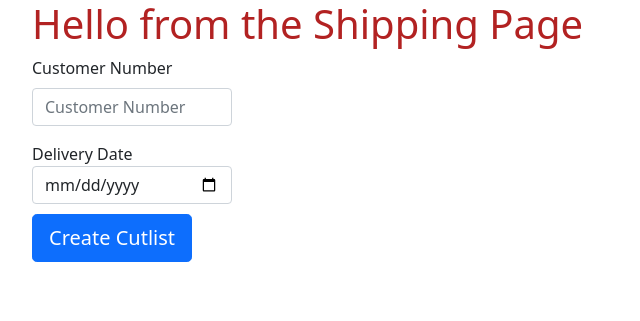
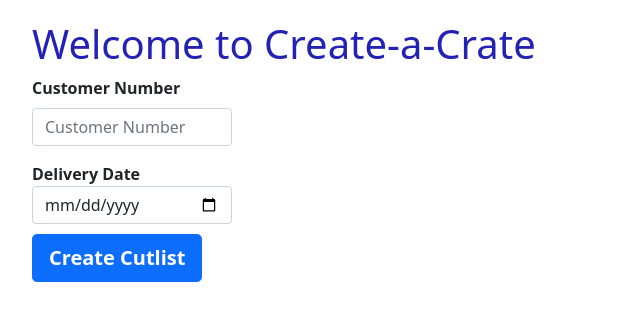
Before and after one commit to BobbyEstes/Capstone, a Django app: page / in a window 1280 px wide. Shown: the top 321 px of the page, without its empty margins (0-640 px from the left). Run offline with Django 3.2, Linux system fonts and the light colour scheme.

Commit message:
loading progress

```diff
--- a/crate_sizing/views.py
+++ b/crate_sizing/views.py
@@ -86,12 +86,13 @@ def get_cutlist(request):
     corner_brace_length = (crate_height + 1)
     corner_brace_width = 3
 
-    order = Order.objects.create(max_height=inside_crate_length, sqft=sqft, crate_height=crate_height, crate_width=crate_width,
-                                 corner_brace_width=corner_brace_width, corner_brace_length=corner_brace_length,
-                                 crate_ends_width=crate_ends_width, crate_ends_length=crate_ends_length,
-                                 crate_sides_width=crate_sides_width, crate_sides_length=crate_sides_length,
-                                     crate_bottom_width=crate_bottom_width, crate_bottom_length=crate_bottom_length,
-                                     crate_top_width=crate_top_width, crate_top_length=crate_top_length, crate_length=crate_length,
+
+    order = Order.objects.create(max_height=round(inside_crate_length, 3), sqft=sqft, crate_height=round(crate_height, 3), crate_width=round(crate_width, 3),
+                                 corner_brace_width=round(corner_brace_width, 3), corner_brace_length=round(corner_brace_length, 3),
+                                 crate_ends_width=round(crate_ends_width, 3), crate_ends_length=round(crate_ends_length, 3),
+                                 crate_sides_width=round(crate_sides_width, 3), crate_sides_length=round(crate_sides_length, 3),
+                                     crate_bottom_width=round(crate_bottom_width, 3), crate_bottom_length=round(crate_bottom_length, 3),
+                                     crate_top_width=round(crate_top_width, 3), crate_top_length=round(crate_top_length, 3), crate_length=round(crate_length, 3),
                                      customer=customer)
 
 
--- a/static/css/site.css
+++ b/static/css/site.css
@@ -3,7 +3,24 @@
 }
 
 h1 {
-    color: firebrick;
+  animation-duration: 3s;
+  animation-name: slidein;
+  color: rgb(36, 34, 178);
+  margin-top: 20px;
+  width: fit-content;
+
+}
+
+@keyframes slidein {
+  from {
+    margin-left: 100%;
+    width: 300%;
+  }
+
+  to {
+    margin-left: 0%;
+    width: 100%;
+  }
 }
 
 form {
@@ -13,6 +30,35 @@ form {
 button {
   margin-top: 10px;
 }
+
+.cust_info {
+  margin-top: 20px;
+  max-width: 50%;
+  display: inline-block;
+}
+
+.order_numbs_label {
+  display: flex;
+  justify-content: flex-end;
+  margin-right: 10px;
+  display: inline-block;
+
+}
+
 .crate_specs {
-  margin: 5px;
+  max-width: 25%;
+
+
 }
+
+.order_numbs {
+  display: flex;
+  justify-content: flex-end;
+  display: inline-block;
+
+}
+
+.cutlist {
+  width: auto;
+  display: inline-block;
+}
--- a/templates/pages/cut_list.html
+++ b/templates/pages/cut_list.html
@@ -13,7 +13,8 @@
         <div><b>Ship Via:</b> {{customer.ship_via}}</div>
     </div>
 
-    <div class="order_numbs"><b>Order #'s:</b>
+    <div class="order_numbs_label"><b>Order #'s:</b></div>
+    <div class="order_numbs">
     {% for orders in customer.order_set.all %}
         {% for job in orders.job_numbers_set.all %}
         <p>{{job.job_number}} [VERIFIED][LOADED]</p>
--- a/templates/pages/shipping.html
+++ b/templates/pages/shipping.html
@@ -1,18 +1,18 @@
 {% extends 'base.html' %}
 {% block content %}
 <div class="container">
-  <h1>Hello from the Shipping Page</h1>
+  <h1>Welcome to Create-a-Crate</h1>
   <form action='{% url "crate_sizing:get_cutlist" %}' method="POST">
     {% csrf_token %}
     <div class="mb-3">
-      <label for="formGroupExampleInput" class="form-label">Customer Number</label>
+      <label for="formGroupExampleInput" class="form-label"><b>Customer Number</b></label>
       <input type="text" class="form-control" id="formGroupExampleInput" placeholder="Customer Number" name="Customer">
     </div>
     <div class="form-group">
-      <label for="del_date">Delivery Date</label>
+      <label for="del_date"><b>Delivery Date</b></label>
       <input class="form-control" type="date" name="del_date" id="del_date">
     </div>
-    <button type="submit" class="btn btn-primary btn-lg">Create Cutlist</button>
+    <button type="submit" class="btn btn-primary btn-lg"><b>Create Cutlist</b></button>
   </form>
 </div>
 {% endblock %}
```
Also changed, not shown: db.sqlite3.
